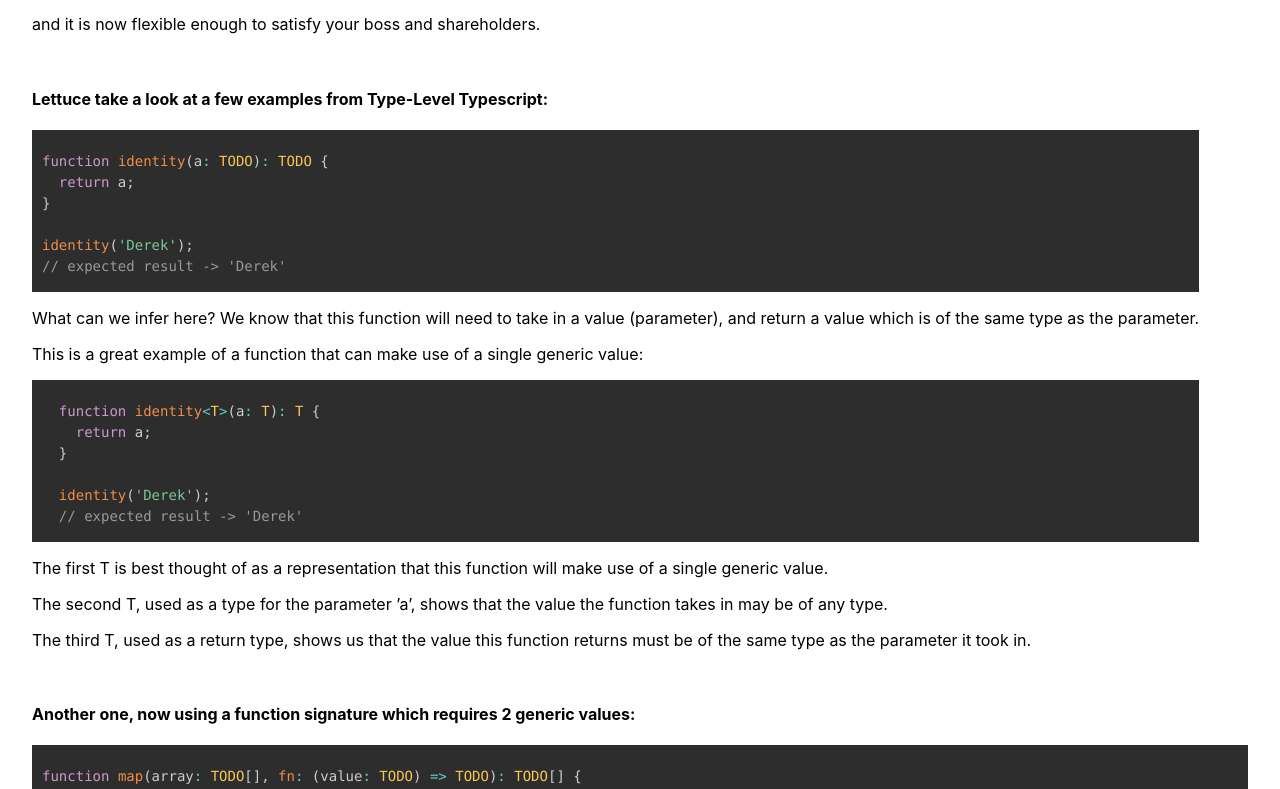
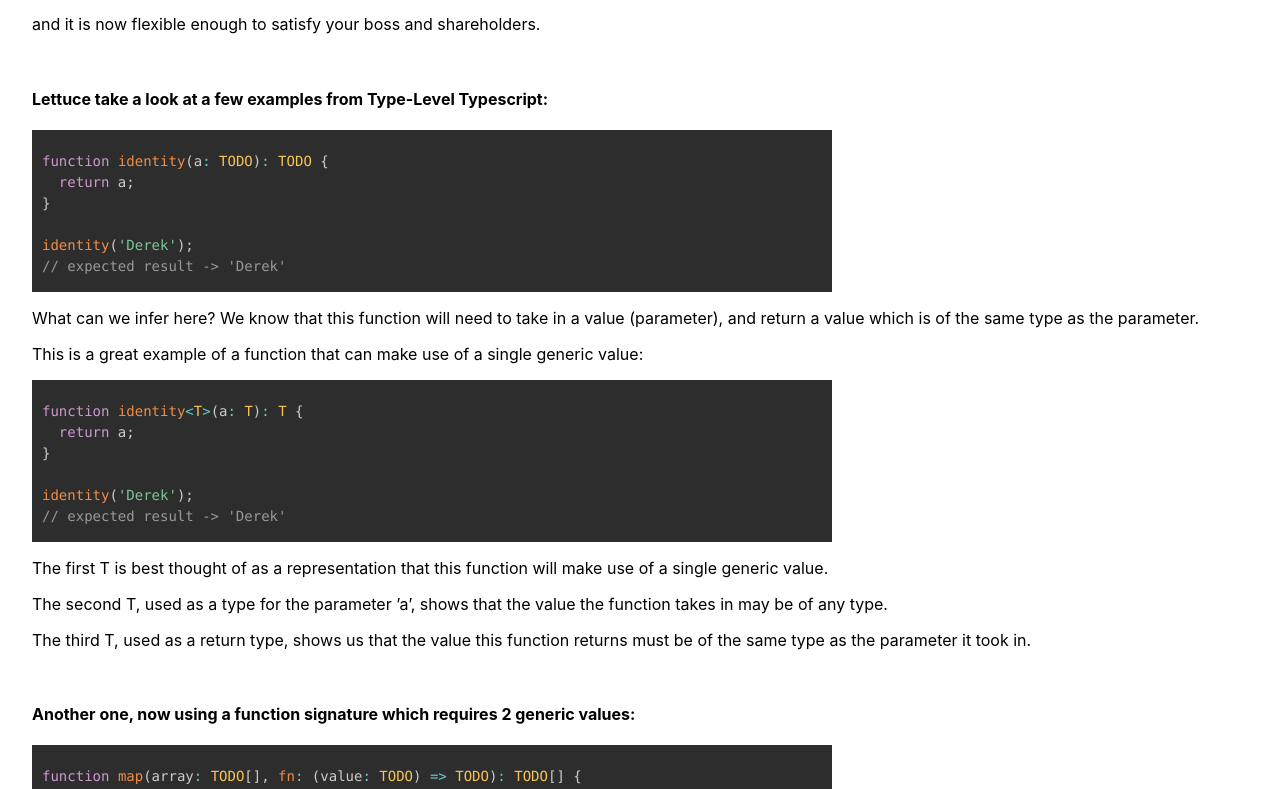
Before and after one commit to chriswillsflannery/chriswillsflannery, a Next.js app: page /posts/introToGenerics in a window 1280 px wide. Shown: the part 2262-3051 px from the top of the page. Built offline with nearby package versions, Linux system fonts and the light colour scheme.

Commit message:
code style cleanup

```diff
--- a/pages/components/CodeBlock.tsx
+++ b/pages/components/CodeBlock.tsx
@@ -6,7 +6,7 @@ type CodeBlockProps = {
 }
 
 export const CodeBlock: FC<CodeBlockProps> = ({ code, className }) => (
-  <pre className={className} style={{ padding: '0 10px 15px 10px', fontSize: '14px' }}>
+  <pre className={className} style={{ padding: '0 10px 15px 10px', fontSize: '14px', maxWidth: '800px' }}>
     <code className="language-tsx">
       {code}
     </code>
```
Also changed, not shown: pages/posts/introToGenerics.tsx (indentation only).
